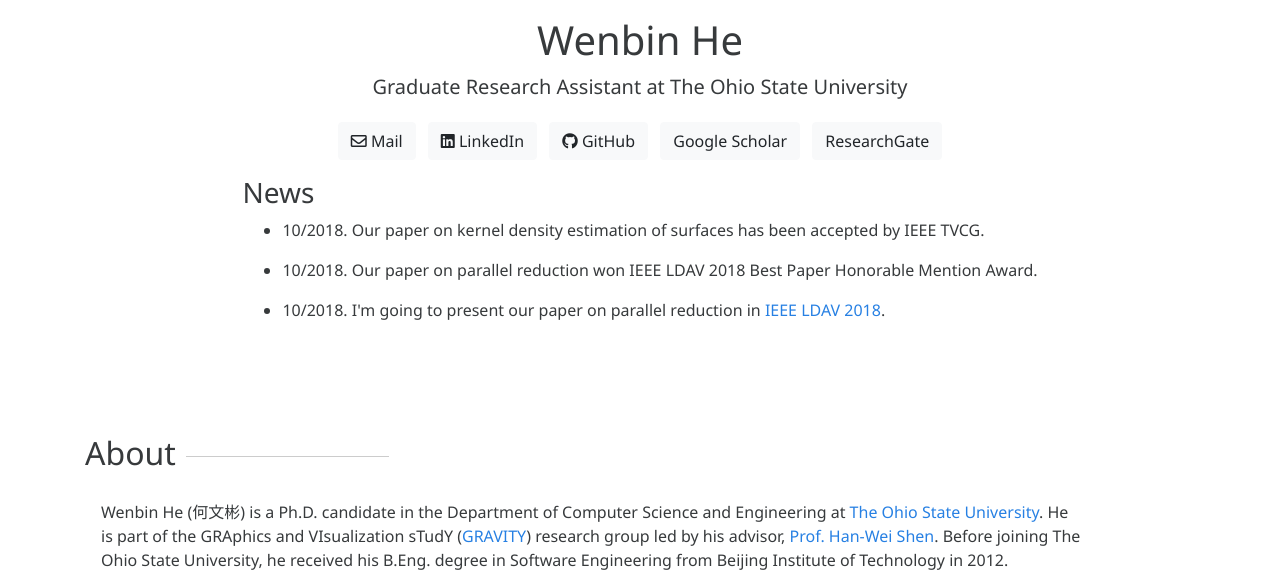
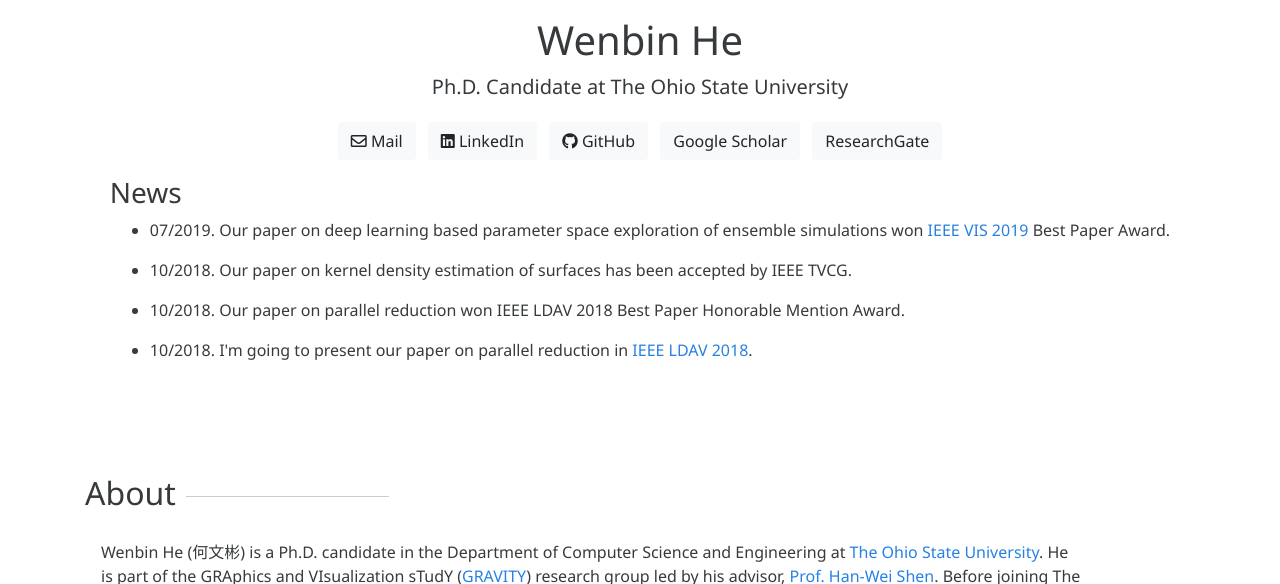
Before and after one commit to hewenbin/hewenbin.github.io, a Jekyll site: the page built from index.html, in a window 1280 px wide and 900 px high, cut to the strip 316-900 px from the top of the window. Built offline with Jekyll 4.4.1, drawn with Linux system fonts in a browser that asks for light colours; nearby versions of some CDN libraries; a style sheet for code colours, icons or effects is not loaded.

Commit message:
Update home

```diff
--- a/_includes/home.html
+++ b/_includes/home.html
@@ -2,7 +2,7 @@
 
 <h1 class="text-center">Wenbin He</h1>
 <!-- <h2 class="text-center text-secondary">Researcher and Software Engineer</h2> -->
-<p class="text-center lead">Graduate Research Assistant at The Ohio State University</p>
+<p class="text-center lead">Ph.D. Candidate at The Ohio State University</p>
 
 <p class="text-center">
   <a class="btn btn-light mx-1 mt-1" href="mailto:hewenbin.495@gmail.com" target="_blank" role="button">
@@ -26,6 +26,10 @@
 <ul>
 
   <li><p>
+    07/2019. Our paper on deep learning based parameter space exploration of ensemble simulations won <a href="http://ieeevis.org/year/2019/welcome" target="_blank">IEEE VIS 2019</a> Best Paper Award.
+  </p></li>
+
+  <li><p>
     10/2018. Our paper on kernel density estimation of surfaces has been accepted by IEEE TVCG.
   </p></li>
 
```
